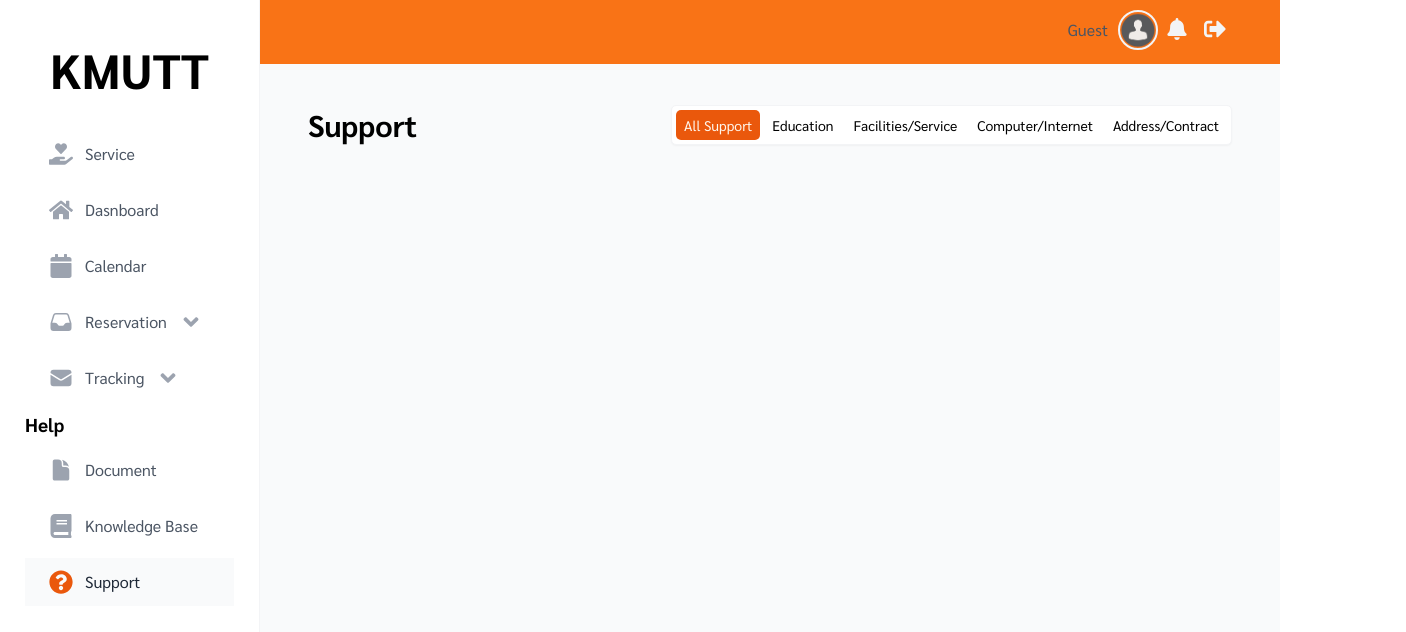
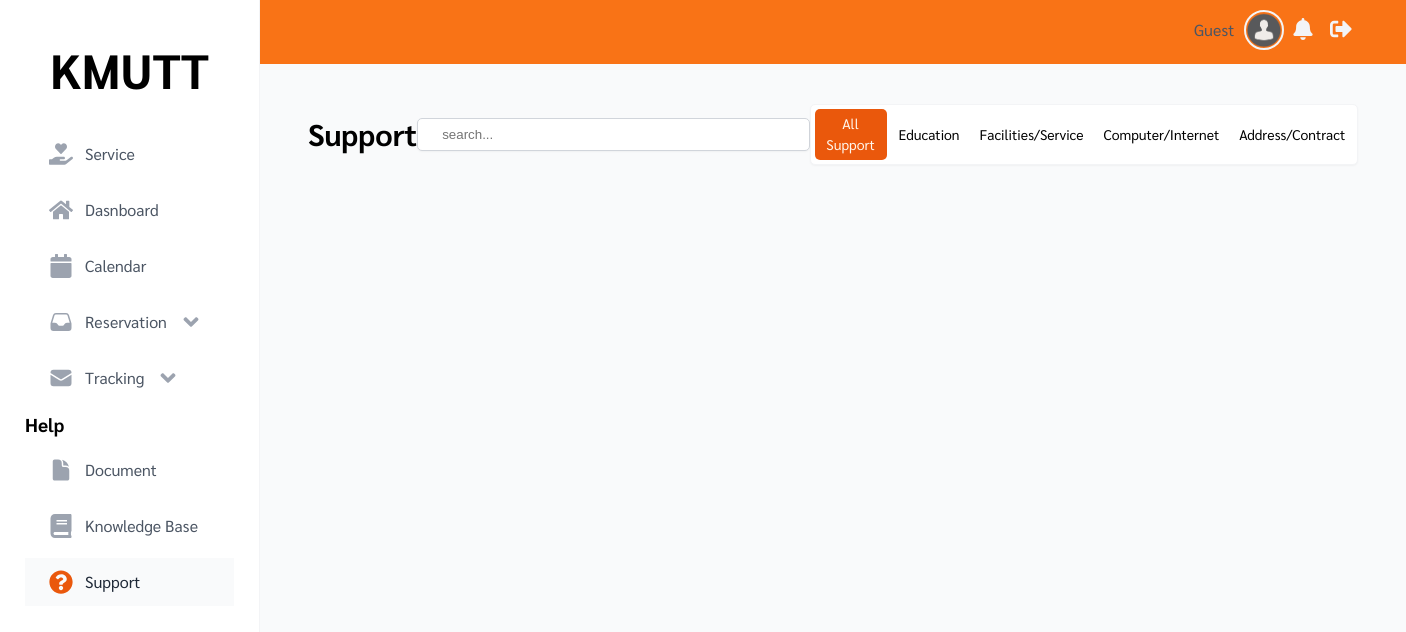
Before and after one commit to DonRadonZ/MyPortal-Website, a React (Vite) app in the folder frontend/: page /support in a window 1280 px wide. Shown: the top 632 px of the page, 1406 px wide, since content can reach past the window. Built offline with nearby package versions, Linux system fonts and the light colour scheme.

Commit message:
add: search part

```diff
--- a/frontend/src/screen/Support.tsx
+++ b/frontend/src/screen/Support.tsx
@@ -1,3 +1,4 @@
+import Search from "../components/form/Search";
 import Row from "../components/layout/Row";
 import Heading from "../components/Typography/Heading";
 import SupportListOperation from "../feature/support/SupportListOperation";
@@ -9,6 +10,7 @@ export default function Support() {
     <>
     <Row type="horizontal">
       <Heading as="h1">Support</Heading>
+      <Search placeholder="search..."/>
       <SupportListOperation/>
     </Row>
     </>
```
